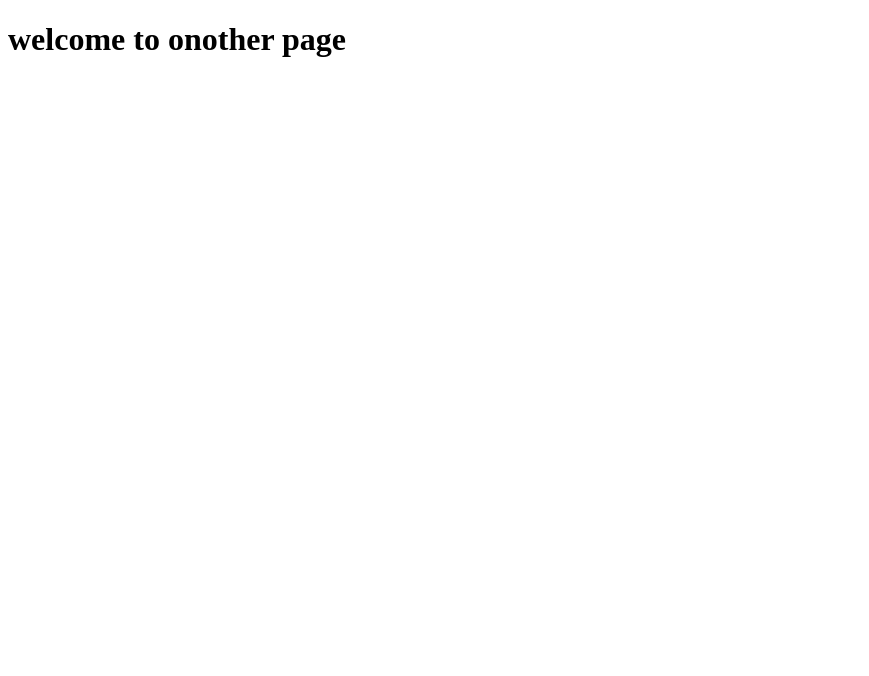
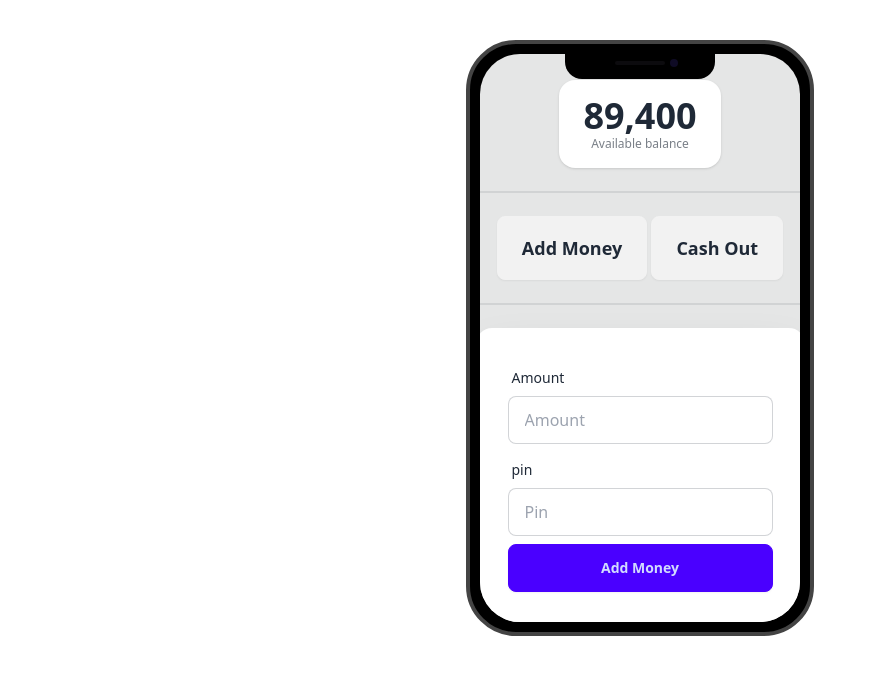
Before and after one commit to ArafatSani10/payyo-mobile-bank-app, a plain HTML site: page home.html in a window 1280 px wide. Shown: the whole page, without its empty margins (0-869 px from the left). Drawn offline with nearby package versions, Linux system fonts and the light colour scheme.

Commit message:
added a home html file and added a home js file .

```diff
--- a/home.html
+++ b/home.html
@@ -1,11 +1,66 @@
 <!DOCTYPE html>
-<html lang="en">
+<html lang="en" data-theme="light">
+
 <head>
     <meta charset="UTF-8">
     <meta name="viewport" content="width=device-width, initial-scale=1.0">
-    <title>Document</title>
+    <title>Home page</title>
+    <link href="https://cdn.jsdelivr.net/npm/daisyui@4.12.10/dist/full.min.css" rel="stylesheet" type="text/css" />
+    <script src="https://cdn.tailwindcss.com"></script>
 </head>
+
 <body>
-    <h1>welcome to onother page</h1>
+
+    <main class="flex justify-center mt-10">
+        <div class="mockup-phone ">
+            <div class="camera"></div>
+            <div class="display">
+                <div class="artboard artboard-demo phone-1">
+                    <!-- available balance -->
+                    <div class="text-center mt-5">
+                        <div class="stats shadow mt-14 text-center">
+                            <div class="stat text-center">
+                                <div class="stat-value ">89,400</div>
+                                <div class="stat-desc">Available balance</div>
+                            </div>
+                        </div>
+                        <div class="divider"></div>
+                        <!-- user axtion button -->
+                        <div>
+                            <button class="btn btn-lg">Add Money</button>
+                            <button class="btn btn-lg">Cash Out </button>
+                            <div class="divider"></div>
+                            <!-- add money form -->
+                        </div>
+                        <div class="card bg-base-100 w-full max-w-sm shrink-0 shadow-2xl">
+                            <form class="card-body">
+                                <div class="form-control">
+                                    <label class="label">
+                                        <span class="label-text">Amount</span>
+                                    </label>
+                                    <input type="text" placeholder="Amount" class="input input-bordered" required />
+                                </div>
+                                <div class="form-control">
+                                    <label class="label">
+                                        <span class="label-text">pin</span>
+                                    </label>
+                                    <input type="password" placeholder="Pin" class="input input-bordered"
+                                        autocomplete="off" required />
+                                    <!-- <label class="label">
+                                  <a href="#" class="label-text-alt link link-hover">Forgot password?</a>
+                                </label> -->
+                                </div>
+                                <div class="form-control mb-6">
+                                    <button class="btn btn-primary mb-6">Add Money</button>
+                                </div>
+                            </form>
+                        </div>
+                    </div>
+                </div>
+            </div>
+        </div>
+    </main>
+    <script src="js/home.js"></script>
 </body>
+
 </html>
--- /dev/null
+++ b/js/home.js
@@ -0,0 +1 @@
+console.log('home added')
```
Also changed, not shown: index.html (+1 -1 lines).
